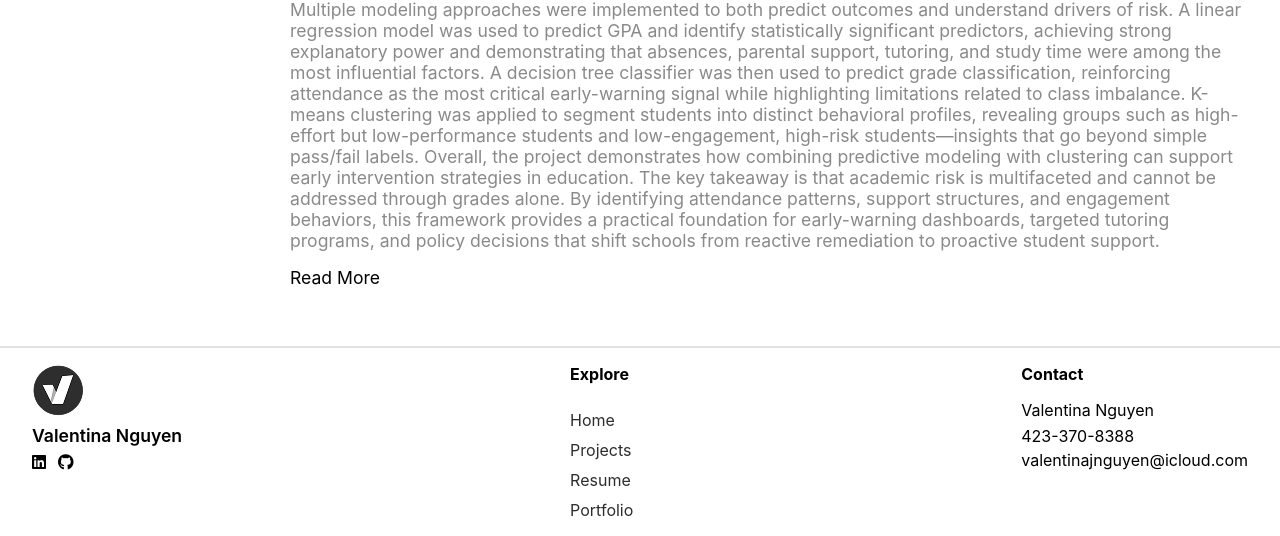
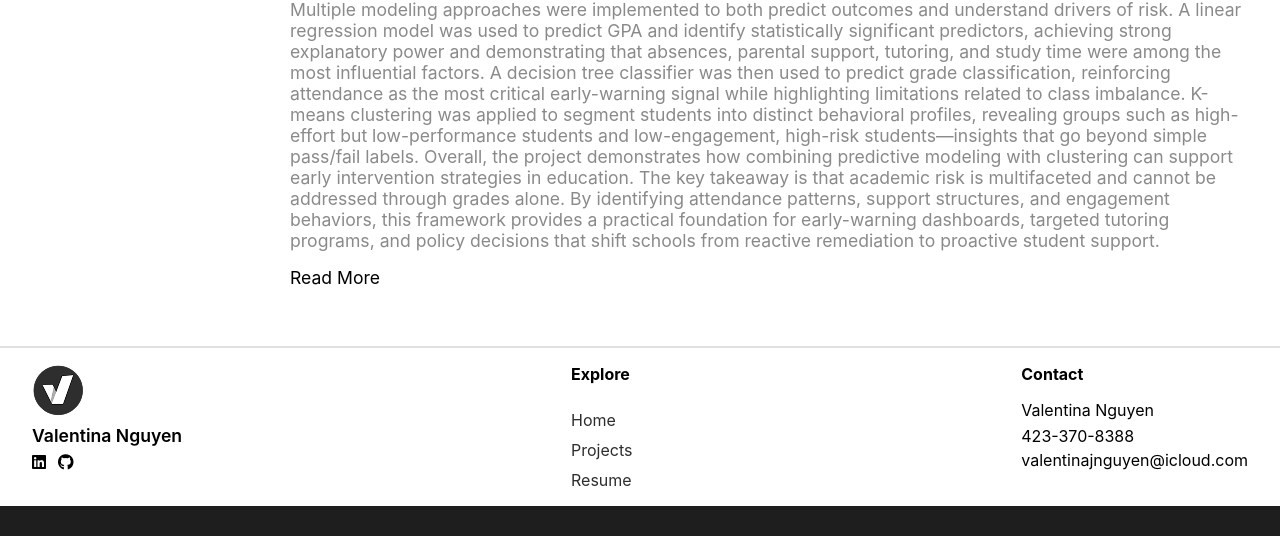
Before and after one commit to tina3860/Website, a plain HTML site: page Projects.html in a window 1280 px wide. Shown: the part 4616-5152 px from the top of the page. After the commit the page ends 5122 px from the top, so only its background shows below. Drawn offline with Linux system fonts and the light colour scheme.

Commit message:
modified footer in Projects.html, index.html to comment out Portfolio and Contact links

```diff
--- a/Projects.html
+++ b/Projects.html
@@ -270,7 +270,7 @@
             <li><a href="Projects.html">Projects</a></li>
             <li><a href="assets/valentina-nguyen_resume_WH_update_12.25.pdf" target="_blank"
                     rel="noopener noreferrer">Resume</a></li>
-            <li><a href="Portfolio.html">Portfolio</a></li>
+            <!--  <li><a href="Portfolio.html">Portfolio</a></li> -->
         </ul>
         <div class="contact_info">
             <p style="font-weight: bold;">Contact</p>
```
Also changed, not shown: index.html (+1 -1 lines).
